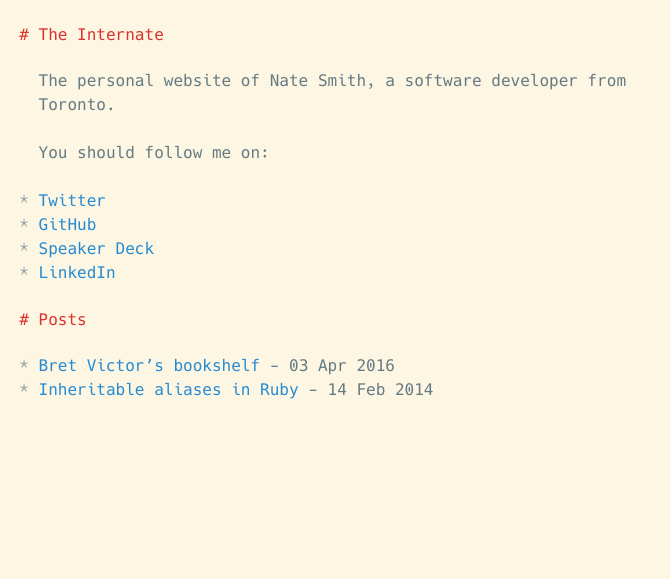
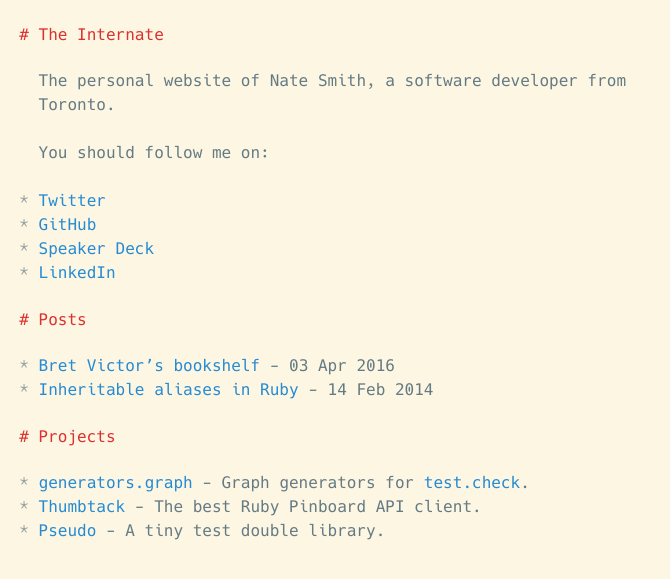
Before and after one commit to nwjsmith/nwjsmith.github.io, a Jekyll site: the page built from index.md, in a window 1280 px wide. Shown: the top 579 px of the page, without its empty margins (0-670 px from the left). Built offline with Jekyll 4.4.1, drawn with Linux system fonts in a browser that asks for light colours.

Commit message:
Link to some projects

```diff
--- a/index.md
+++ b/index.md
@@ -15,3 +15,8 @@
 # Posts
 {% for post in site.posts %}
 * <a href="{{ post.url }}">{{ post.title }}</a> - {{ post.date | date_to_string }}{% endfor %}
+
+# Projects
+* [generators.graph](https://github.com/nwjsmith/generators.graph) - Graph generators for [test.check](https://github.com/clojure/test.check).
+* [Thumbtack](https://github.com/nwjsmith/thumbtack) - The best Ruby Pinboard API client.
+* [Pseudo](https://github.com/nwjsmith/pseudo) - A tiny test double library.
```
